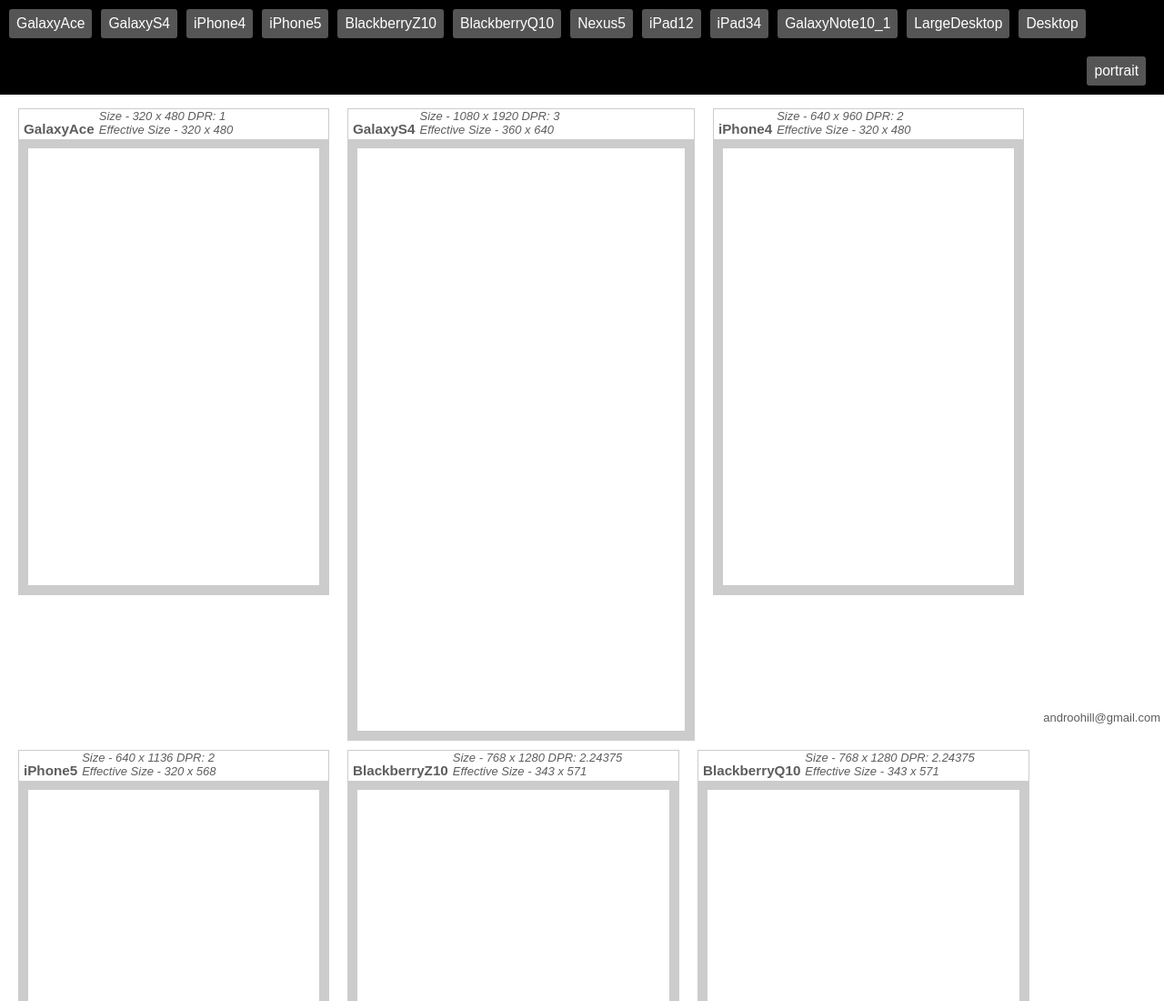
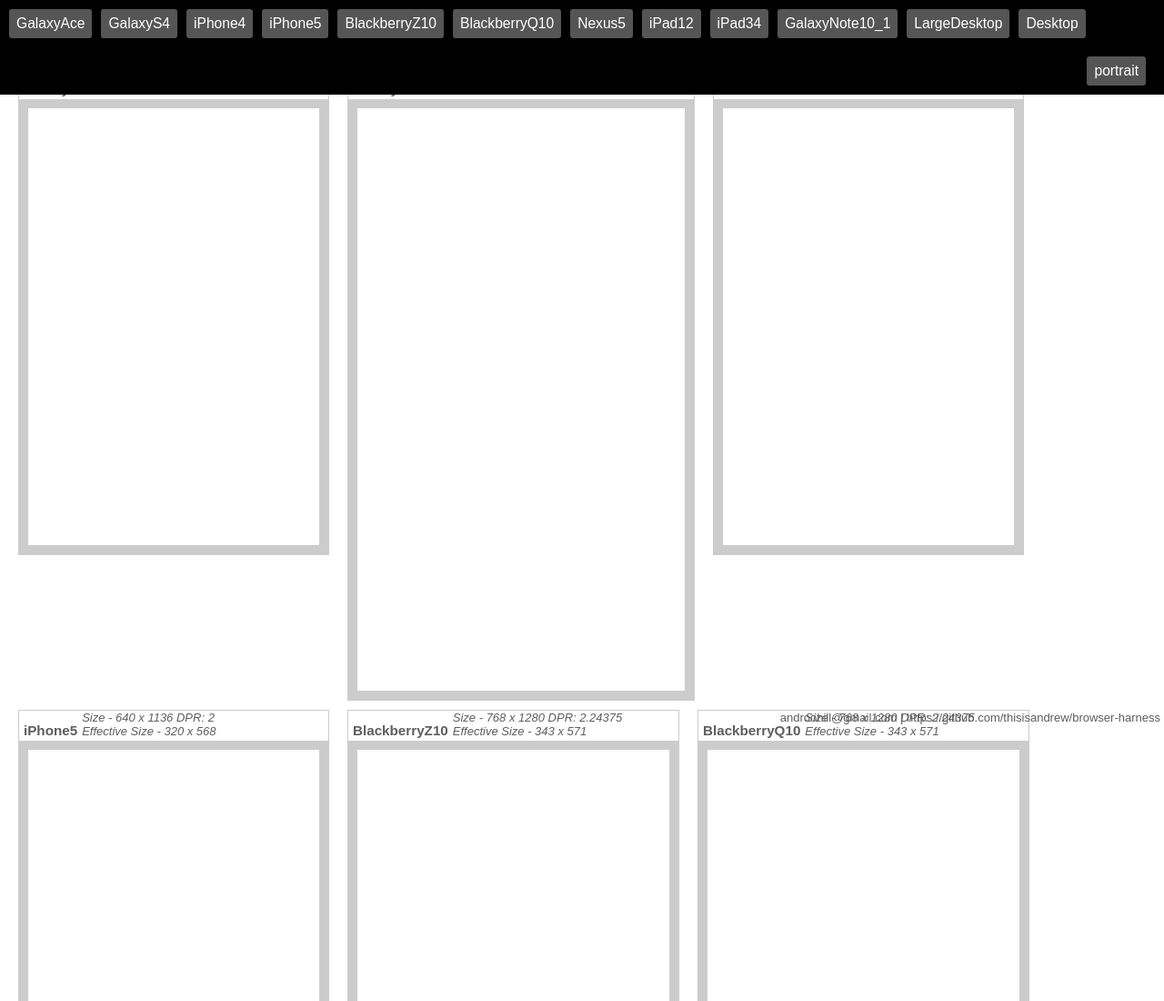
Before and after one commit to thisisandrew/browser-harness, a plain HTML site: page index.html in a window 1280 px wide. Shown: the top 1100 px of the page at 91% size. Drawn offline with nearby package versions, Linux system fonts and the light colour scheme.

Commit message:
Minor styles and tweaks to visuals of index.html

```diff
--- a/index.html
+++ b/index.html
@@ -3,8 +3,8 @@
     <script src="http://code.jquery.com/jquery-1.9.1.min.js"></script>
     <script src="js/Frame.js"></script>
     <style>
-        body { font-family: Arial; font-size: 13px; color: #5d5d5d; margin: 0; padding: 0}
-        #header { background: #000; overflow: auto; color: #fff; }
+        body { font-family: Arial; font-size: 13px; color: #5d5d5d; margin: 0; padding-top: 60px; }
+        #header { background: #000; overflow: auto; color: #fff; position: fixed; top: 0; width: 100%; }
         .menu a:link, #menu a:hover, #menu a:visited { color: #fff; }
         .menu { line-height: 26px; padding: 10px; float: left}
         .menu ul { list-style-type: none; padding: 0; margin: 0; }
@@ -47,7 +47,7 @@
 
     </div>
     <div id="footer">
-        androohill@gmail.com
+        androohill@gmail.com | https://github.com/thisisandrew/browser-harness
     </div>
     <script>
         $(function(){
```
